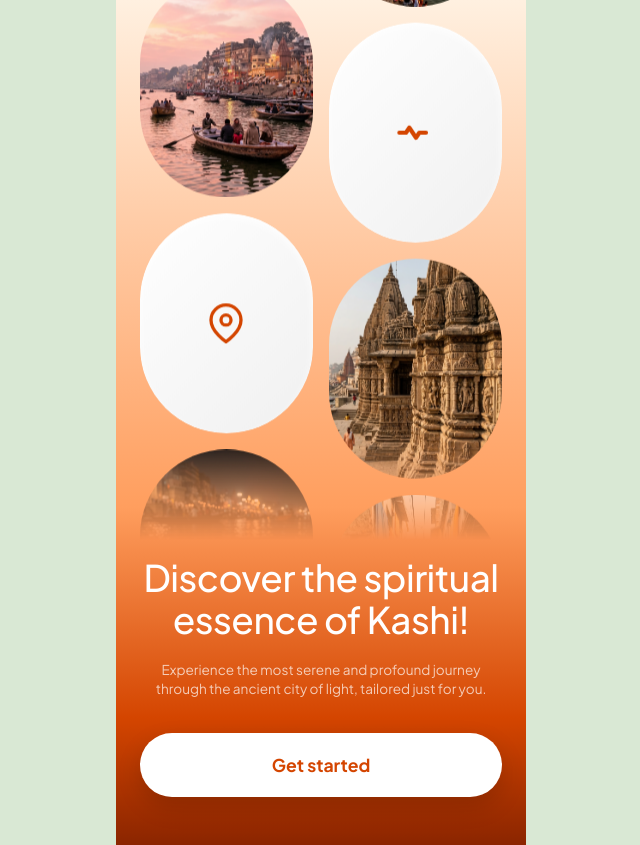
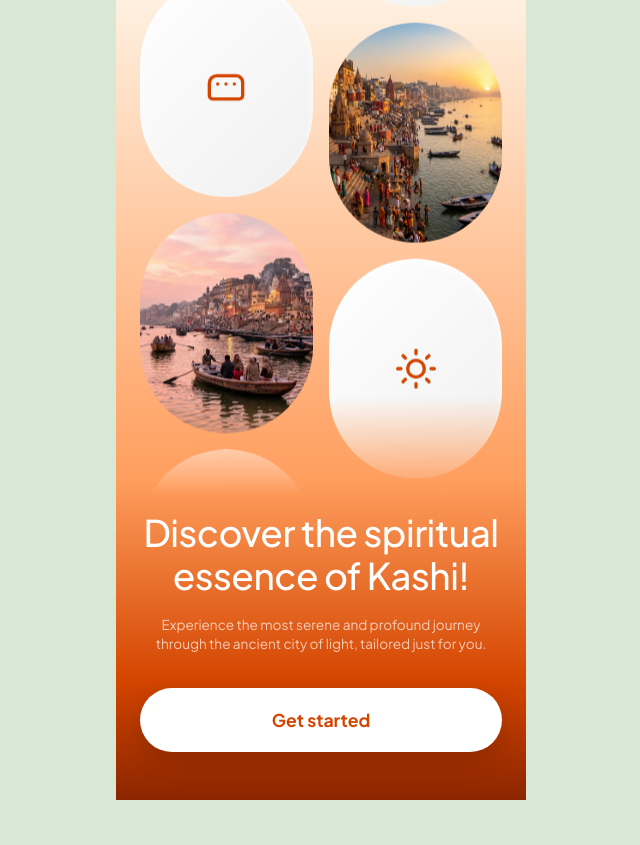
Before and after one commit to nihalkumar5/varanasi-tour, a Next.js app: page / in a window 1280 px wide. Shown: the whole page, without its empty margins (319-959 px from the left). After the commit the page ends 800 px from the top, so only its background shows below. Built offline with nearby package versions, Linux system fonts and the light colour scheme.

Commit message:
Mix landing page images and svg icons

```diff
--- a/app/page.module.css
+++ b/app/page.module.css
@@ -1,7 +1,8 @@
 .container {
   display: flex;
   flex-direction: column;
-  min-height: 100vh;
+  height: 100vh;
+  height: 100dvh;
   background: linear-gradient(180deg, #FFF0E0 0%, #FF9E5E 60%, #D44500 85%, #8B2500 100%);
   background-color: #FFF0E0; /* Fallback */
   color: #ffffff;
@@ -15,8 +16,9 @@
 /* Marquee Area */
 .marqueeWrapper {
   display: flex;
+  flex: 1;
+  min-height: 0;
   gap: 1rem;
-  height: 540px;
   overflow: hidden;
   position: relative;
   margin-top: 0rem;
--- a/app/page.tsx
+++ b/app/page.tsx
@@ -17,36 +17,34 @@ export default function Home() {
               <Image src="/kashi_1_1781255398165.png" alt="Kashi" fill className={styles.img} />
             </div>
             <div className={styles.marqueeItem}>
+              <div className={styles.neonPill}>
+                <svg viewBox="0 0 24 24" width="40" height="40" fill="none" stroke="currentColor" strokeWidth="2" strokeLinecap="round" strokeLinejoin="round"><path d="M22 17a2 2 0 0 1-2 2H4a2 2 0 0 1-2-2V9.5C2 7 4 5 6.5 5H18c2.2 0 4 1.8 4 4v8Z"/><path d="M7 10h.01"/><path d="M12 10h.01"/><path d="M17 10h.01"/></svg>
+              </div>
+            </div>
+            <div className={styles.marqueeItem}>
               <Image src="/kashi_2_1781255411346.png" alt="Kashi" fill className={styles.img} />
             </div>
             <div className={styles.marqueeItem}>
               <div className={styles.neonPill}>
-                <svg viewBox="0 0 24 24" width="40" height="40" fill="none" stroke="currentColor" strokeWidth="2" strokeLinecap="round" strokeLinejoin="round">
-                  <path d="M21 10c0 7-9 13-9 13s-9-6-9-13a9 9 0 0 1 18 0z"></path>
-                  <circle cx="12" cy="10" r="3"></circle>
-                </svg>
+                <svg viewBox="0 0 24 24" width="40" height="40" fill="none" stroke="currentColor" strokeWidth="2" strokeLinecap="round" strokeLinejoin="round"><path d="M8.5 14.5A2.5 2.5 0 0 0 11 12c0-1.38-.5-2-1-3-1.072-2.143-.224-4.054 2-6 .5 2.5 2 4.9 4 6.5 2 1.6 3 3.5 3 5.5a7 7 0 1 1-14 0c0-1.153.433-2.294 1-3a2.5 2.5 0 0 0 2.5 2.5z"/></svg>
               </div>
-            </div>
-            <div className={styles.marqueeItem}>
-              <Image src="/kashi_4_1781255437003.png" alt="Kashi" fill className={styles.img} />
             </div>
             {/* Duplicated 4 items */}
             <div className={styles.marqueeItem}>
               <Image src="/kashi_1_1781255398165.png" alt="Kashi" fill className={styles.img} />
             </div>
             <div className={styles.marqueeItem}>
+              <div className={styles.neonPill}>
+                <svg viewBox="0 0 24 24" width="40" height="40" fill="none" stroke="currentColor" strokeWidth="2" strokeLinecap="round" strokeLinejoin="round"><path d="M22 17a2 2 0 0 1-2 2H4a2 2 0 0 1-2-2V9.5C2 7 4 5 6.5 5H18c2.2 0 4 1.8 4 4v8Z"/><path d="M7 10h.01"/><path d="M12 10h.01"/><path d="M17 10h.01"/></svg>
+              </div>
+            </div>
+            <div className={styles.marqueeItem}>
               <Image src="/kashi_2_1781255411346.png" alt="Kashi" fill className={styles.img} />
             </div>
             <div className={styles.marqueeItem}>
               <div className={styles.neonPill}>
-                <svg viewBox="0 0 24 24" width="40" height="40" fill="none" stroke="currentColor" strokeWidth="2" strokeLinecap="round" strokeLinejoin="round">
-                  <path d="M21 10c0 7-9 13-9 13s-9-6-9-13a9 9 0 0 1 18 0z"></path>
-                  <circle cx="12" cy="10" r="3"></circle>
-                </svg>
+                <svg viewBox="0 0 24 24" width="40" height="40" fill="none" stroke="currentColor" strokeWidth="2" strokeLinecap="round" strokeLinejoin="round"><path d="M8.5 14.5A2.5 2.5 0 0 0 11 12c0-1.38-.5-2-1-3-1.072-2.143-.224-4.054 2-6 .5 2.5 2 4.9 4 6.5 2 1.6 3 3.5 3 5.5a7 7 0 1 1-14 0c0-1.153.433-2.294 1-3a2.5 2.5 0 0 0 2.5 2.5z"/></svg>
               </div>
-            </div>
-            <div className={styles.marqueeItem}>
-              <Image src="/kashi_4_1781255437003.png" alt="Kashi" fill className={styles.img} />
             </div>
           </div>
         </div>
@@ -56,13 +54,12 @@ export default function Home() {
           <div className={styles.marqueeTrackReverse}>
             {/* Original 4 items */}
             <div className={styles.marqueeItem}>
-              <Image src="/kashi_6_1781255449663.png" alt="Kashi" fill className={styles.img} />
+              <div className={styles.neonPill}>
+                <svg viewBox="0 0 24 24" width="40" height="40" fill="none" stroke="currentColor" strokeWidth="2" strokeLinecap="round" strokeLinejoin="round"><circle cx="12" cy="12" r="5"/><line x1="12" y1="1" x2="12" y2="3"/><line x1="12" y1="21" x2="12" y2="23"/><line x1="4.22" y1="4.22" x2="5.64" y2="5.64"/><line x1="18.36" y1="18.36" x2="19.78" y2="19.78"/><line x1="1" y1="12" x2="3" y2="12"/><line x1="21" y1="12" x2="23" y2="12"/><line x1="4.22" y1="19.78" x2="5.64" y2="18.36"/><line x1="18.36" y1="5.64" x2="19.78" y2="4.22"/></svg>
+              </div>
             </div>
             <div className={styles.marqueeItem}>
-              <Image src="/kashi_7_1781255462360.png" alt="Kashi" fill className={styles.img} />
-            </div>
-            <div className={styles.marqueeItem}>
-              <Image src="/kashi_8_1781255474628.png" alt="Kashi" fill className={styles.img} />
+              <Image src="/kashi_6_1781255449663.png" alt="Kashi" fill className={styles.img} />
             </div>
             <div className={styles.marqueeItem}>
               <div className={styles.neonPill}>
@@ -71,15 +68,17 @@ export default function Home() {
                 </svg>
               </div>
             </div>
+            <div className={styles.marqueeItem}>
+              <Image src="/kashi_8_1781255474628.png" alt="Kashi" fill className={styles.img} />
+            </div>
             {/* Duplicated 4 items */}
             <div className={styles.marqueeItem}>
-              <Image src="/kashi_6_1781255449663.png" alt="Kashi" fill className={styles.img} />
+              <div className={styles.neonPill}>
+                <svg viewBox="0 0 24 24" width="40" height="40" fill="none" stroke="currentColor" strokeWidth="2" strokeLinecap="round" strokeLinejoin="round"><circle cx="12" cy="12" r="5"/><line x1="12" y1="1" x2="12" y2="3"/><line x1="12" y1="21" x2="12" y2="23"/><line x1="4.22" y1="4.22" x2="5.64" y2="5.64"/><line x1="18.36" y1="18.36" x2="19.78" y2="19.78"/><line x1="1" y1="12" x2="3" y2="12"/><line x1="21" y1="12" x2="23" y2="12"/><line x1="4.22" y1="19.78" x2="5.64" y2="18.36"/><line x1="18.36" y1="5.64" x2="19.78" y2="4.22"/></svg>
+              </div>
             </div>
             <div className={styles.marqueeItem}>
-              <Image src="/kashi_7_1781255462360.png" alt="Kashi" fill className={styles.img} />
-            </div>
-            <div className={styles.marqueeItem}>
-              <Image src="/kashi_8_1781255474628.png" alt="Kashi" fill className={styles.img} />
+              <Image src="/kashi_6_1781255449663.png" alt="Kashi" fill className={styles.img} />
             </div>
             <div className={styles.marqueeItem}>
               <div className={styles.neonPill}>
@@ -87,6 +86,9 @@ export default function Home() {
                   <path d="M2 12h4l2-3 4 6 2-3h4"></path>
                 </svg>
               </div>
+            </div>
+            <div className={styles.marqueeItem}>
+              <Image src="/kashi_8_1781255474628.png" alt="Kashi" fill className={styles.img} />
             </div>
           </div>
         </div>
```
